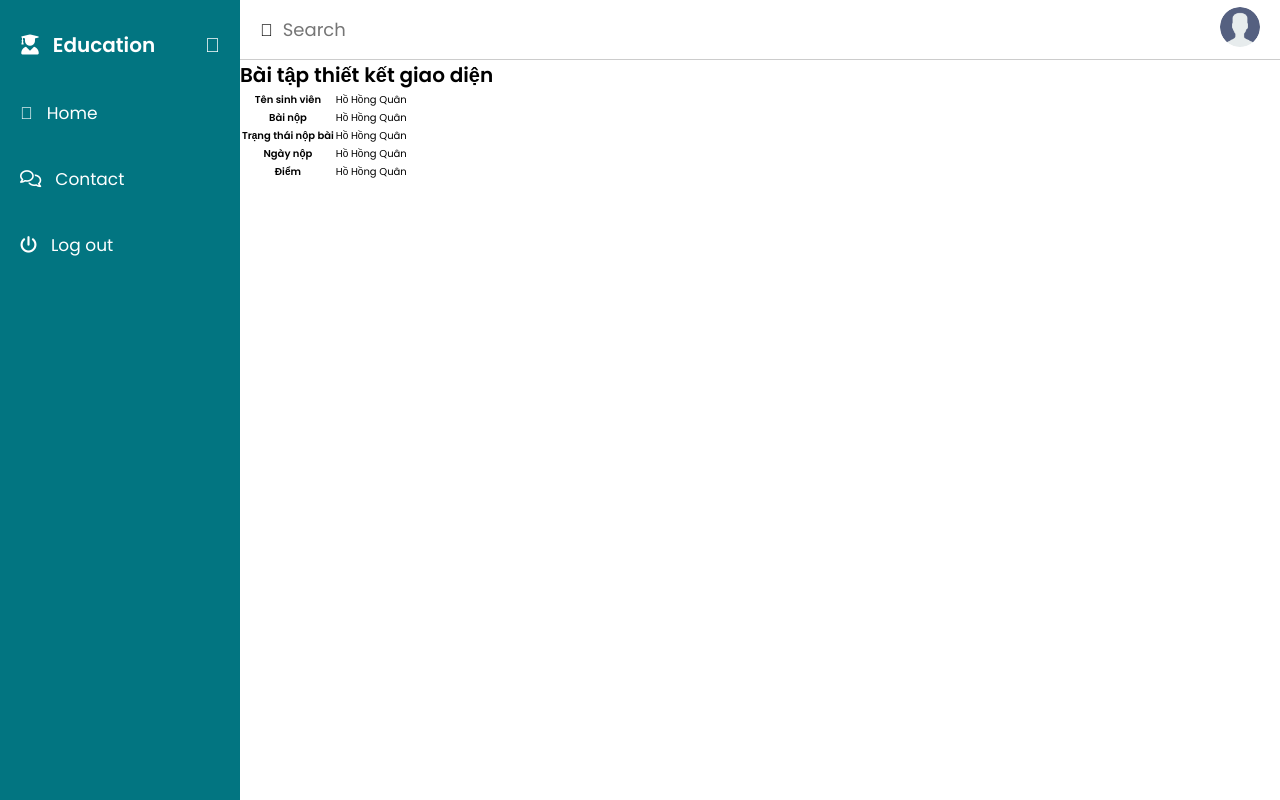
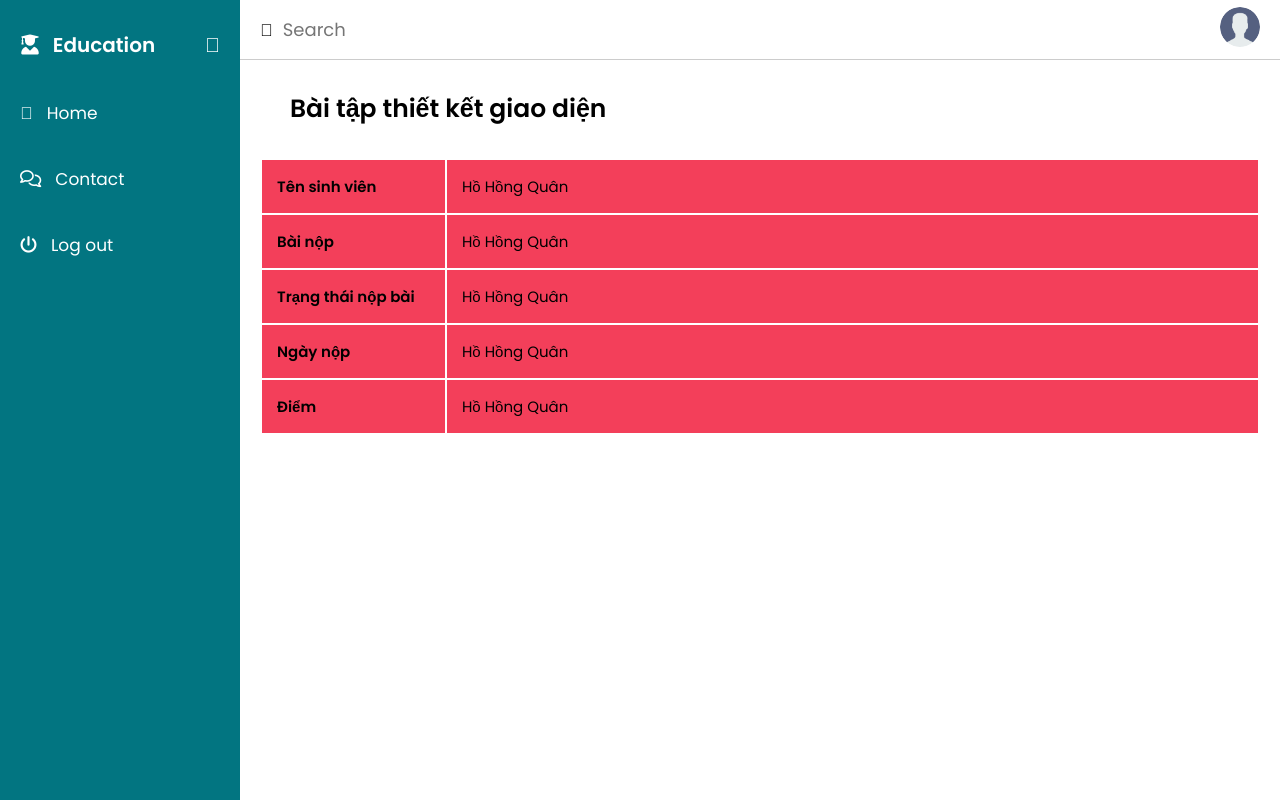
Before and after one commit to Archiroo/CongNgheWeb, a PHP site: page /CongNgheWeb/student/mark.php in a window 1280 px wide. Run offline with PHP 8.4, Linux system fonts and the light colour scheme; some libraries are stand-ins or nearby versions.

Commit message:
giao dien mark2

```diff
--- a/student/css/student.css
+++ b/student/css/student.css
@@ -162,7 +162,6 @@ html{
     padding: 0rem 2rem;
     align-items: center;
     justify-content: space-between;
-
     transition: left 500ms;
 }
 
@@ -233,5 +232,39 @@ html{
 
 /* from mark */
 .main-mark{
+    position: fixed;
     margin-top: 60px;
+    z-index: 100;
+    width: calc(100% - 24rem);
+    background: #fff;
+    padding: 0rem 2rem;
+    align-items: center;
+    justify-content: space-between;
+    transition: left 500ms;
 }
+
+.main-mark h1{
+    font-size: 2.5rem;
+    padding: 3rem;
+}
+.table-mark{
+    width:100%;
+
+}
+.table-mark tr{
+    background-color: #f33f5a;
+    border-style: 1px solid;
+}
+.table-mark th {
+    padding: 15px;
+    float: left;
+    font-size: 1.5rem;
+}
+.table-mark td {
+    columns: 6;
+    padding: 15px;
+    font-size: 1.5rem;
+}
+.test{
+    width: 500px;
+}
--- a/student/mark.php
+++ b/student/mark.php
@@ -27,3 +27,7 @@
         </tr>
     </table>
  </div>
+
+ <?php
+    include('./footer.php');
+ ?>
```
